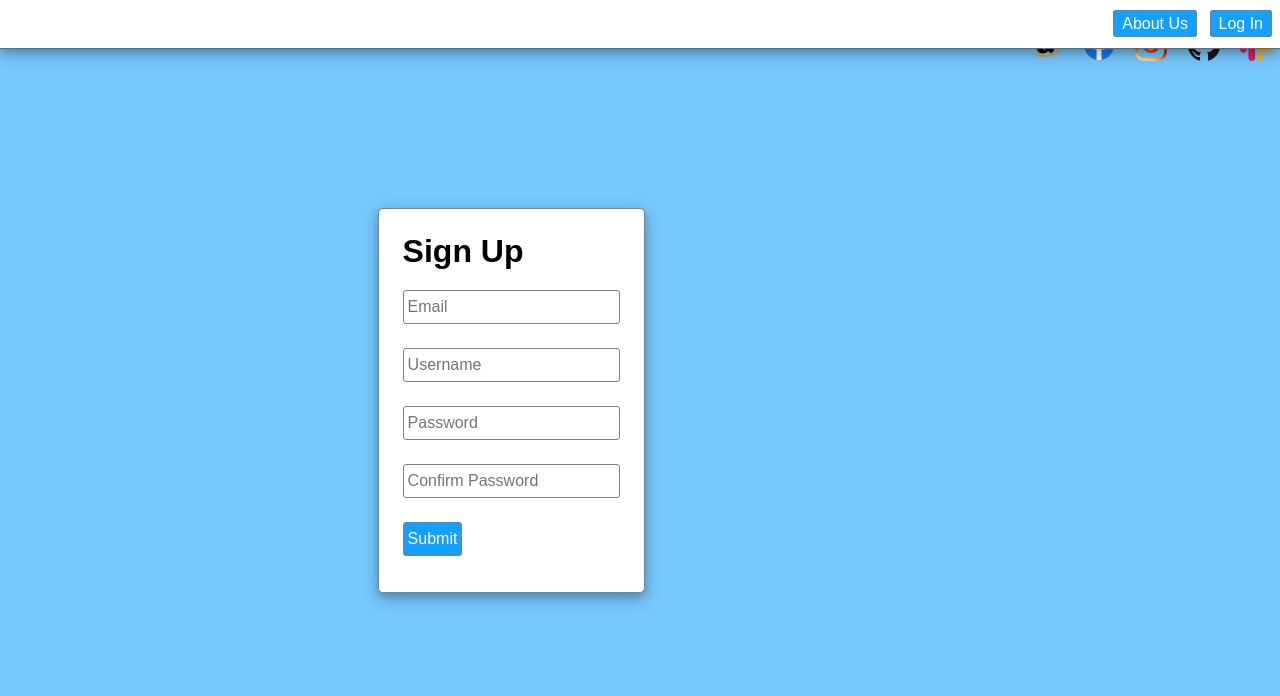
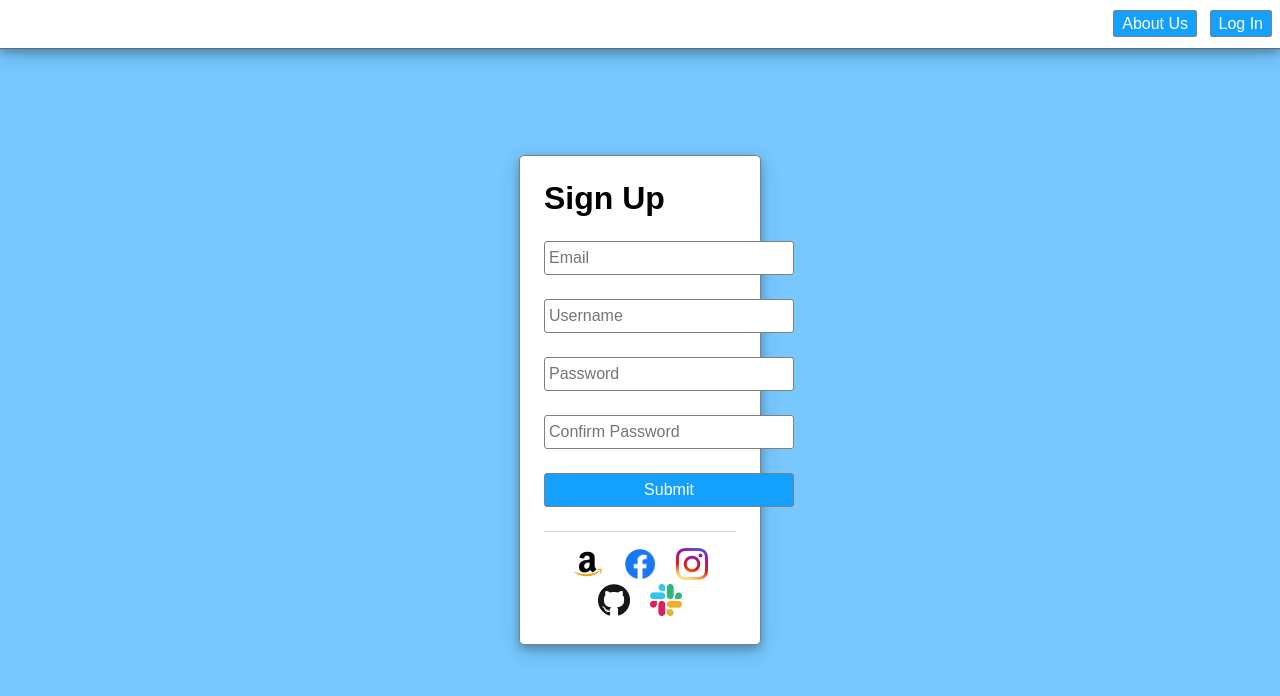
Before and after one commit to jtallen223/HTMLRegisterPage, a plain HTML site: page index.html in a window 1280 px wide. Drawn offline with Linux system fonts and the light colour scheme.

Commit message:
played with style values a little bit

```diff
--- a/index.html
+++ b/index.html
@@ -5,7 +5,7 @@
     <meta http-equiv="X-UA-Compatible" content="IE=edge">
     <meta name="viewport" content="width=device-width, initial-scale=1.0">
     <link rel="stylesheet" href="main.css" />
-    <title>Document</title>
+    <title>HTML Register Page Assignment</title>
 </head>
 <body>
     <header>
@@ -32,7 +32,7 @@
                 <button type="submit">Submit</button>
             </div>
     </form>
-    </div>
+
     <footer>
         <img src="assets/amazon.png" alt="Amazon Icon" height="32" width="32" />
         <img src="assets/facebook.png" alt="Facebook Icon" height="32" width="32" />
@@ -40,6 +40,6 @@
         <img src="assets/github.png" alt="GitHub Icon" height="32" width="32" />
         <img src="assets/slack.png" alt="Slack Icon" height="32" width="32" />
     </footer>
-
+</div>
 </body>
 </html>
--- a/main.css
+++ b/main.css
@@ -39,6 +39,7 @@ header a:hover, form button:hover {
 .container {
     margin: auto;
     padding: 1.5rem;
+    width: 15%;
     background-color: white;
     border: solid 1px gray;
     border-radius: 5px;
@@ -46,11 +47,11 @@ header a:hover, form button:hover {
 }
 
 .container > h1 {
-    margin: 0 0 .5rem;
+    margin: 0 0 .75rem;
 }
 
 form input, form button {
-    width: 100%min-width: 300px;
+    width: 100%; min-width: 250px;
     /*Tout inuts and forms have different default sizes. By changing the box-sizing we can fix this */
     box-sizing: border-box;
     margin: .75rem 0;
```
